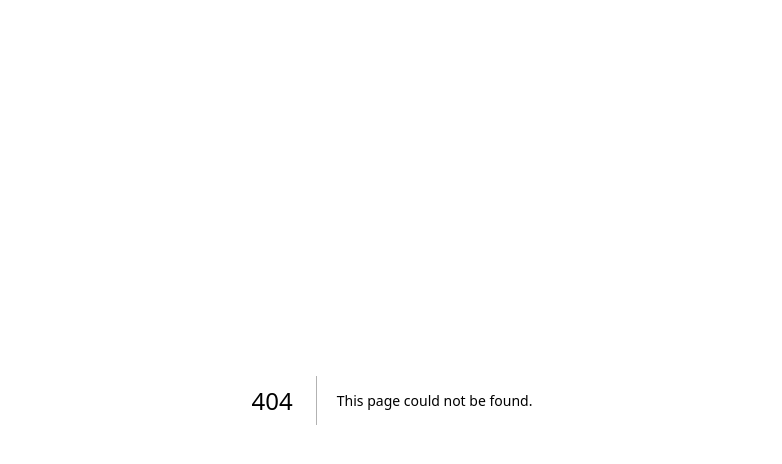
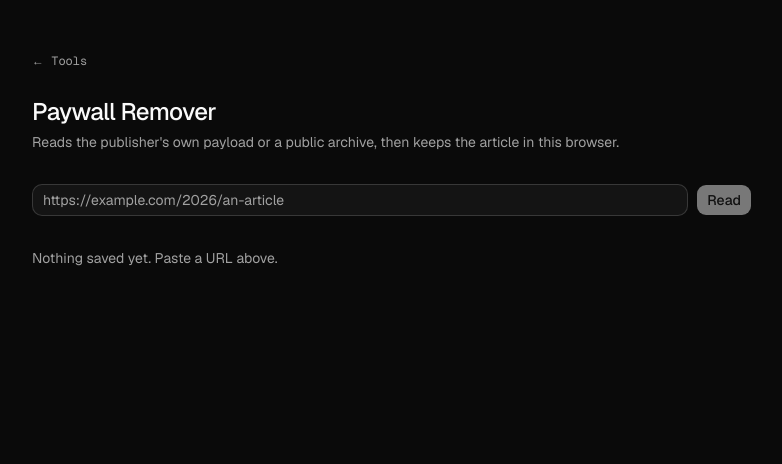
Before and after one commit to arthurseredaa/toolkit, a Next.js app in the folder apps/web/: page /paywall-remover in a window 1280 px wide. Before the commit this address had no page. Shown: the top 464 px of the page, without its empty margins (248-1030 px from the left). Built offline with nearby package versions, Linux system fonts and the light colour scheme.

Commit message:
feat: Extraction form and failure recovery

```diff
--- /dev/null
+++ b/apps/web/src/app/paywall-remover/library.tsx
@@ -0,0 +1,121 @@
+'use client'
+
+import { useRouter } from 'next/navigation'
+import { useEffect, useRef, useState } from 'react'
+
+import { Button } from '@/components/ui/button'
+import { Input } from '@/components/ui/input'
+import { encodeId } from '@/lib/paywall-remover/ids'
+import type { ExtractResult, FailureReason } from '@/lib/paywall-remover/types'
+import { useArticles } from '@/lib/paywall-remover/use-articles'
+
+import { SavedList } from './saved-list'
+
+const MESSAGES: Record<FailureReason, string> = {
+  'invalid-url': 'That is not a URL this tool can open.',
+  blocked: 'The site blocked the request before the article loaded.',
+  paywalled: 'Only a preview was published, and no archived copy exists yet.',
+  'no-snapshot': 'No archived copy of this page exists yet.',
+  timeout: 'Neither the publisher nor the archive answered in time.'
+}
+
+type Failure = { reason: FailureReason; url: string }
+
+export function Library() {
+  const { articles, status, store } = useArticles()
+  const router = useRouter()
+
+  const [url, setUrl] = useState('')
+  const [busy, setBusy] = useState(false)
+  const [failure, setFailure] = useState<Failure | null>(null)
+
+  // A request outlives the component when it unmounts mid-flight (route
+  // change, test teardown); the tail must not save or navigate for a
+  // Library instance that is already gone.
+  const mountedRef = useRef(true)
+  useEffect(() => {
+    mountedRef.current = true
+    return () => {
+      mountedRef.current = false
+    }
+  }, [])
+
+  async function extract(target: string) {
+    setBusy(true)
+    setFailure(null)
+
+    try {
+      const response = await fetch('/api/paywall-remover', {
+        method: 'POST',
+        headers: { 'content-type': 'application/json' },
+        body: JSON.stringify({ url: target })
+      })
+      const result = (await response.json()) as ExtractResult
+      if (!mountedRef.current) return
+
+      if (!result.ok) {
+        setFailure({ reason: result.reason, url: target })
+        return
+      }
+
+      // Save before navigating: the reader reads the store, not the network.
+      await store.add(result.article)
+      if (!mountedRef.current) return
+      router.push(`/paywall-remover/${encodeId(result.article.id)}`)
+    } catch {
+      if (mountedRef.current) setFailure({ reason: 'timeout', url: target })
+    } finally {
+      if (mountedRef.current) setBusy(false)
+    }
+  }
+
+  return (
+    <div className="mt-8">
+      <form
+        className="flex gap-2"
+        onSubmit={(event) => {
+          event.preventDefault()
+          const target = url.trim()
+          if (target) void extract(target)
+        }}
+      >
+        <Input
+          type="url"
+          value={url}
+          onChange={(event) => setUrl(event.target.value)}
+          placeholder="https://example.com/2026/an-article"
+          aria-label="Article URL"
+        />
+        <Button type="submit" disabled={busy || url.trim().length === 0}>
+          {busy ? 'Reading…' : 'Read'}
+        </Button>
+      </form>
+
+      {failure && (
+        <div className="mt-4 rounded-lg border border-border p-3">
+          <p className="text-sm">{MESSAGES[failure.reason]}</p>
+          <div className="mt-2 flex items-center gap-3">
+            <Button
+              size="sm"
+              variant="outline"
+              disabled={busy}
+              onClick={() => void extract(failure.url)}
+            >
+              Try again
+            </Button>
+            <a
+              href={failure.url}
+              target="_blank"
+              rel="noreferrer"
+              className="font-mono text-xs text-muted-foreground hover:text-foreground"
+            >
+              Open the original ↗
+            </a>
+          </div>
+        </div>
+      )}
+
+      <SavedList articles={articles} status={status} onDelete={store.remove} />
+    </div>
+  )
+}
--- /dev/null
+++ b/apps/web/src/app/paywall-remover/page.tsx
@@ -0,0 +1,30 @@
+import type { Metadata } from 'next'
+import Link from 'next/link'
+
+import { Library } from './library'
+
+export const metadata: Metadata = {
+  title: 'Paywall Remover',
+  description: 'Read an article and keep it in a local library.'
+}
+
+export default function PaywallRemoverPage() {
+  return (
+    <main className="mx-auto w-full max-w-3xl flex-1 px-6 py-12">
+      <Link
+        href="/"
+        className="font-mono text-xs text-muted-foreground hover:text-foreground"
+      >
+        ← Tools
+      </Link>
+      <h1 className="mt-6 text-2xl font-medium tracking-tight">
+        Paywall Remover
+      </h1>
+      <p className="mt-1 text-sm text-muted-foreground">
+        Reads the publisher&apos;s own payload or a public archive, then keeps
+        the article in this browser.
+      </p>
+      <Library />
+    </main>
+  )
+}
```
Also changed, not shown: 2 other files (tests, documents, lock files or other folders).
